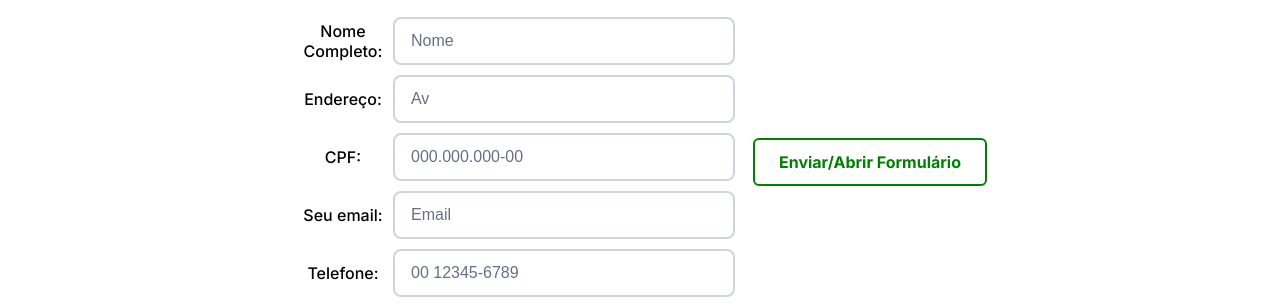
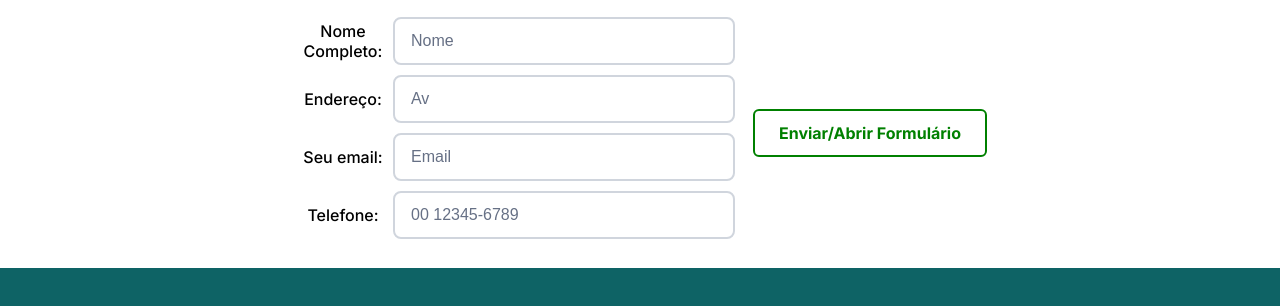
Before and after one commit to matheusgates/Site-Exe-Smt, a plain HTML site: page index.html in a window 1280 px wide. Shown: the part 2240-2546 px from the top of the page. Drawn offline with nearby package versions, Linux system fonts and the light colour scheme.

Commit message:
Retirada cpf

```diff
--- a/index.html
+++ b/index.html
@@ -100,8 +100,6 @@
                         <input class = "input-xls input-mail" type="email" id="email"  name="email" placeholder="Nome">
                         <label class = "lbl-input lbl-mail-input"for="email">Endereço:</label>
                         <input class = "input-xls input-mail" type="email" id="email"  name="email" placeholder="Av">
-                        <label class = "lbl-input lbl-mail-input"for="email">CPF:</label>
-                        <input class = "input-xls input-mail" type="cpf" id="cpf"  name="CPF" placeholder="000.000.000-00">
                         <label class = "lbl-input lbl-mail-input"for="email">Seu email:</label>
                         <input class = "input-xls input-mail" type="email" id="email"  name="email" placeholder="Email">
                         <label class = "lbl-input lbl-phone-input"for="telefone">Telefone:</label>
```
